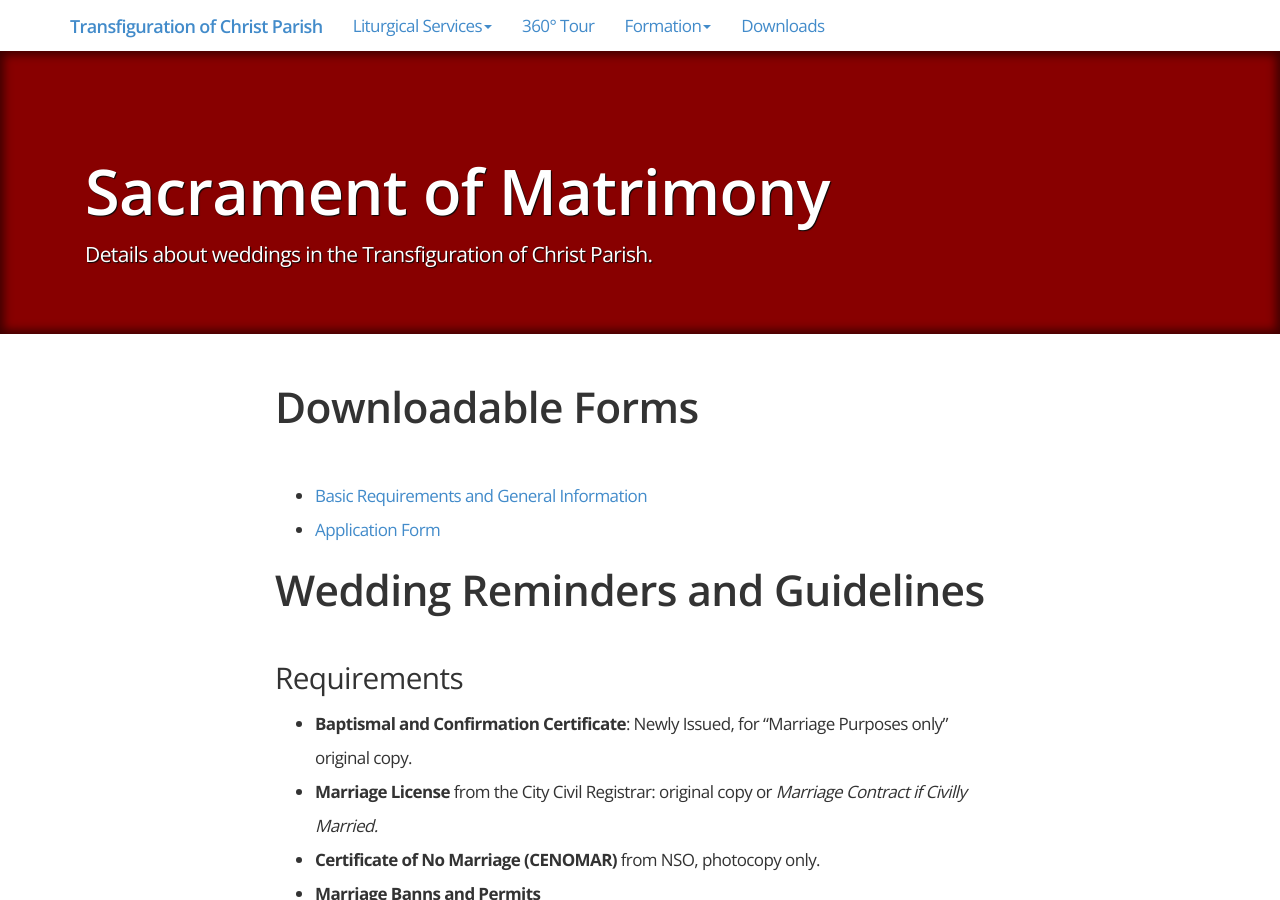
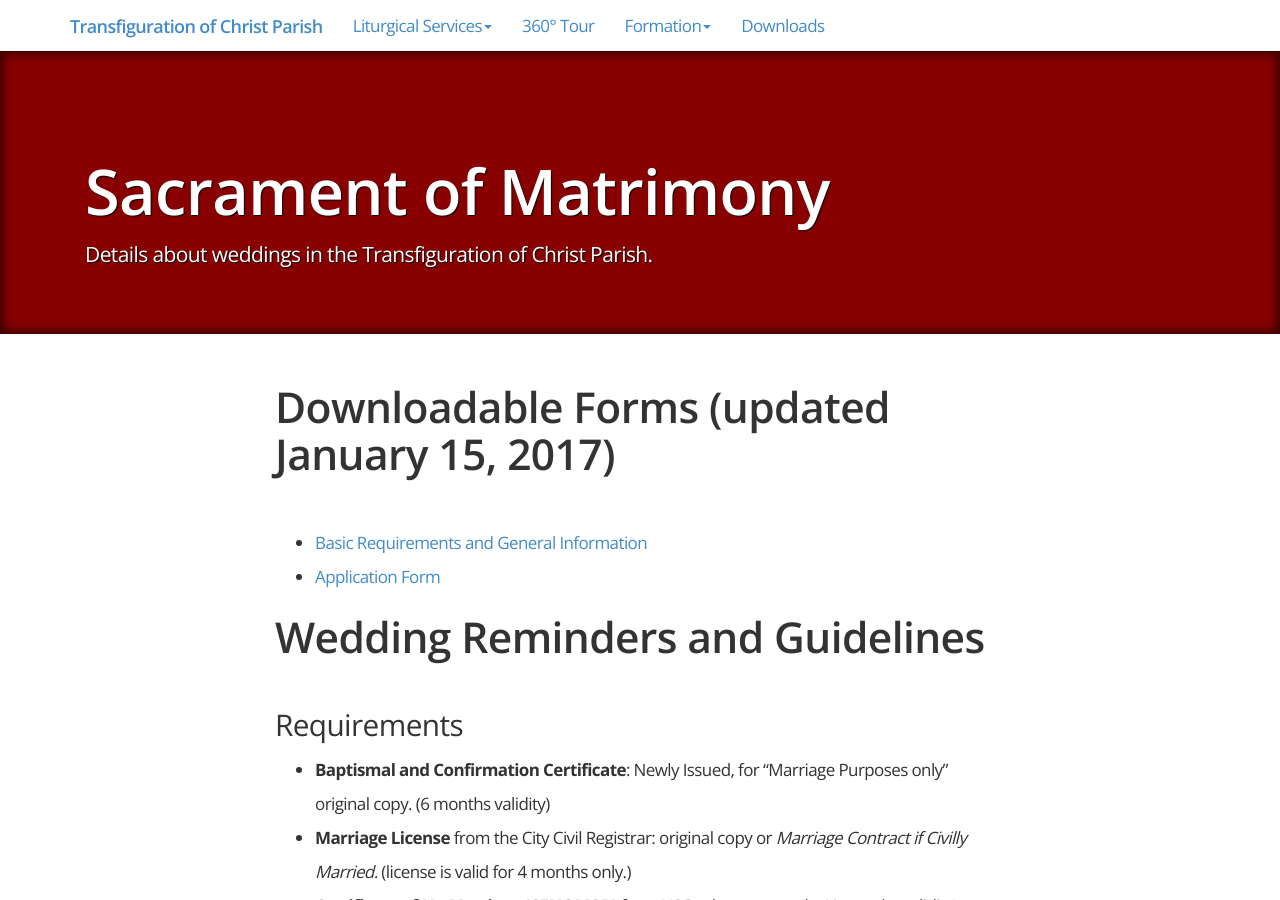
Before and after one commit to jerieljan/ourtransfi, a Jekyll site: the page built from Home/pages/services/matrimony.md, in a window 1280 px wide and 900 px high. Built offline with Jekyll 4.4.1, drawn with Linux system fonts in a browser that asks for light colours; nearby versions of some CDN libraries; some of the changed text lies outside the part shown.

Commit message:
Updated Matrimony details with new forms and information.

```diff
--- a/Home/pages/services/matrimony.md
+++ b/Home/pages/services/matrimony.md
@@ -10,18 +10,18 @@
 
 ---
 
-# Downloadable Forms
+# Downloadable Forms (updated January 15, 2017)
 
 - [Basic Requirements and General Information](/files/documents/Matrimony - Basic Requirements and General Information.doc)
-- [Application Form](/files/documents/Matrimony - Application Form.doc)
+- [Application Form](/files/documents/Matrimony - Application Form.docx)
 
 # Wedding Reminders and Guidelines
 
 ## Requirements
 
-- **Baptismal and Confirmation Certificate**: Newly Issued, for "Marriage Purposes only" original copy.
-- **Marriage License** from the City Civil Registrar: original copy or *Marriage Contract if Civilly Married.*
-- **Certificate of No Marriage (CENOMAR)** from NSO, photocopy only.
+- **Baptismal and Confirmation Certificate**: Newly Issued, for "Marriage Purposes only" original copy. (6 months validity)
+- **Marriage License** from the City Civil Registrar: original copy or *Marriage Contract if Civilly Married.* (license is valid for 4 months only.)
+- **Certificate of No Marriage (CENOMAR)** from NSO, photocopy only. (4 months validity)
 - **Marriage Banns and Permits**
 - **Photocopy of Birth Certificates and 1x1 picture** (couple)
 - **Apply at least two or three months before the wedding date at the Parish Office.**
```
Also changed, not shown: other parts of Home/pages/services/matrimony.md (+0 -5 lines), Home/pages/downloads/index.md (+1 -1 lines), Home/pages/services/index.md (+2 -2 lines), Home/images/archive/set1/image-01a.jpg (added), Home/images/archive/set1/image-01b.jpg (added), Home/images/archive/set1/image-02a.jpg (added), Home/images/archive/set1/image-02b.jpg (added), Home/images/archive/set1/image-03a.jpg (added), Home/images/archive/set1/image-03b.jpg (added), 3 other files.
